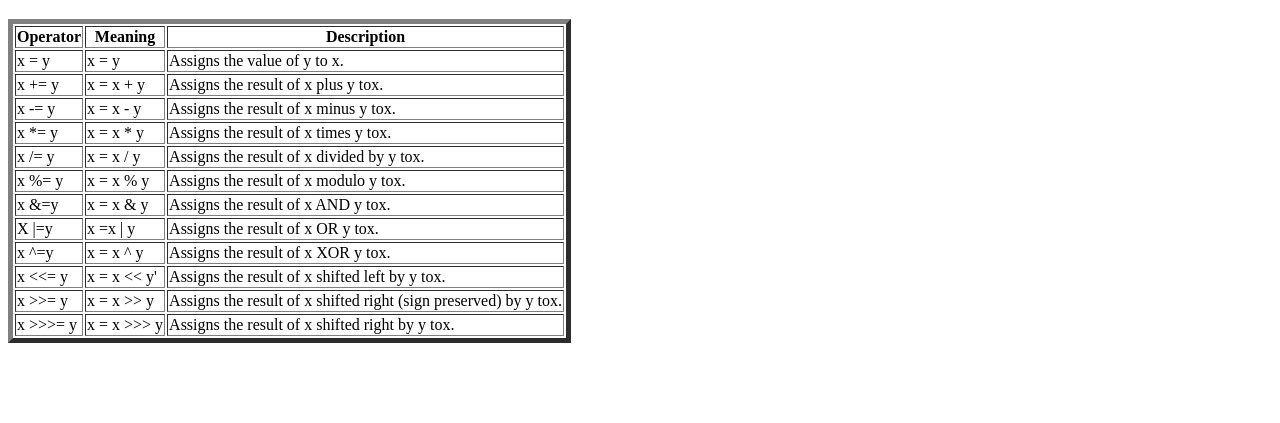
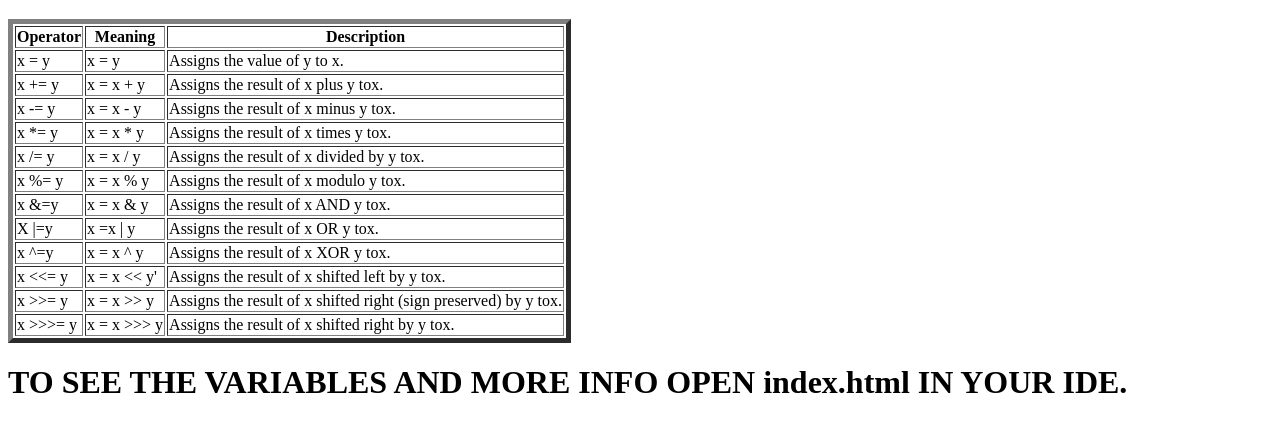
Before and after one commit to AngelNedelchev/variables-datatypes-operators, a plain HTML site: page index.html in a window 1280 px wide. Shown: the part 521-944 px from the top of the page. Before the commit the page ends 872 px from the top, so only its background shows below. Drawn offline with Linux system fonts and the light colour scheme.

Commit message:
more-info

```diff
--- a/index.html
+++ b/index.html
@@ -330,9 +330,7 @@ Variables defined with CONST behave like LET variables, except they cannot be re
     </tr>
     </table>
 
-    <script>
-
-    </script>
+    <h1>TO SEE THE VARIABLES AND MORE INFO OPEN index.html IN YOUR IDE.</h1>
 
 </body>
 </html>
```
